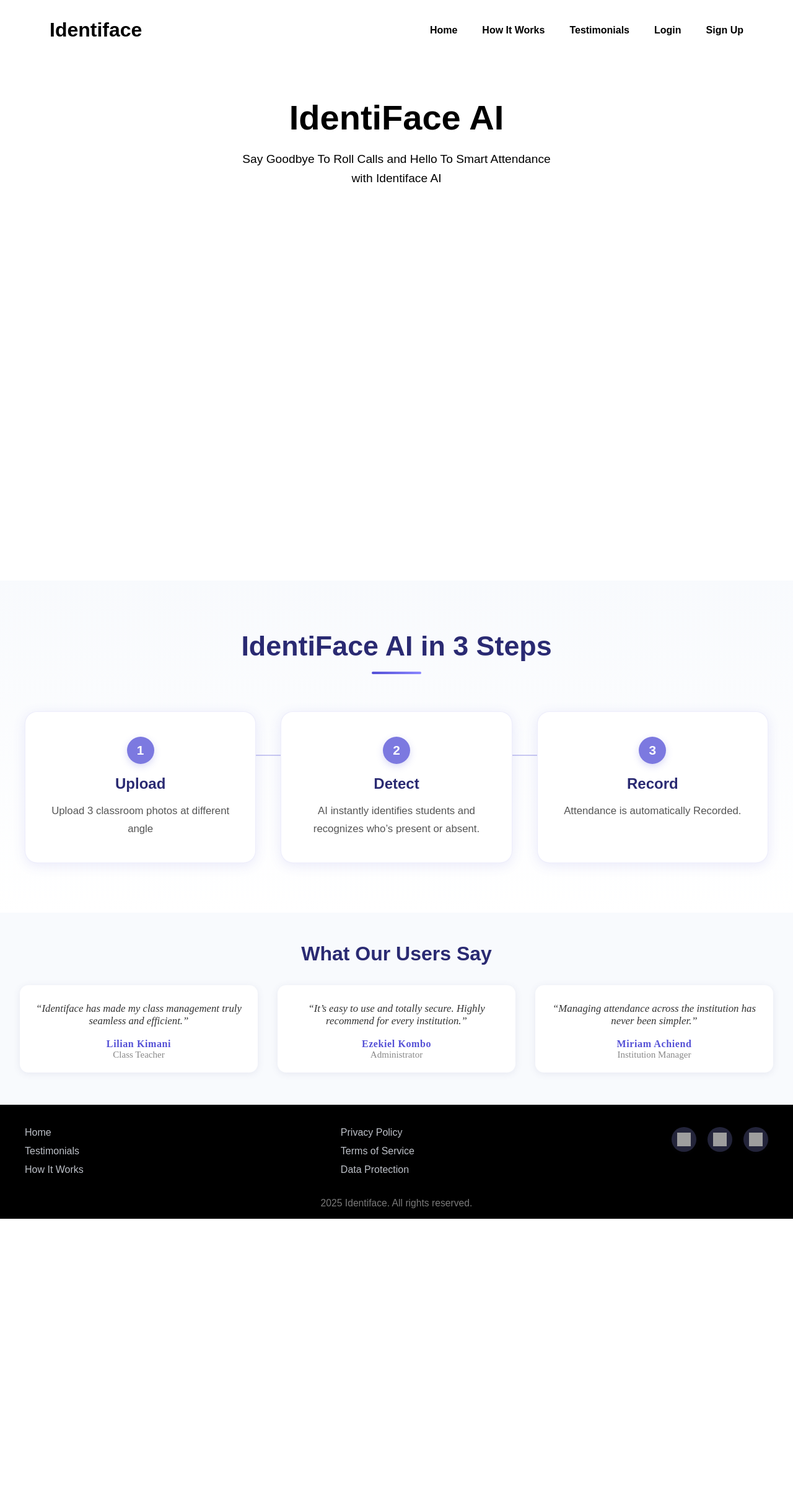
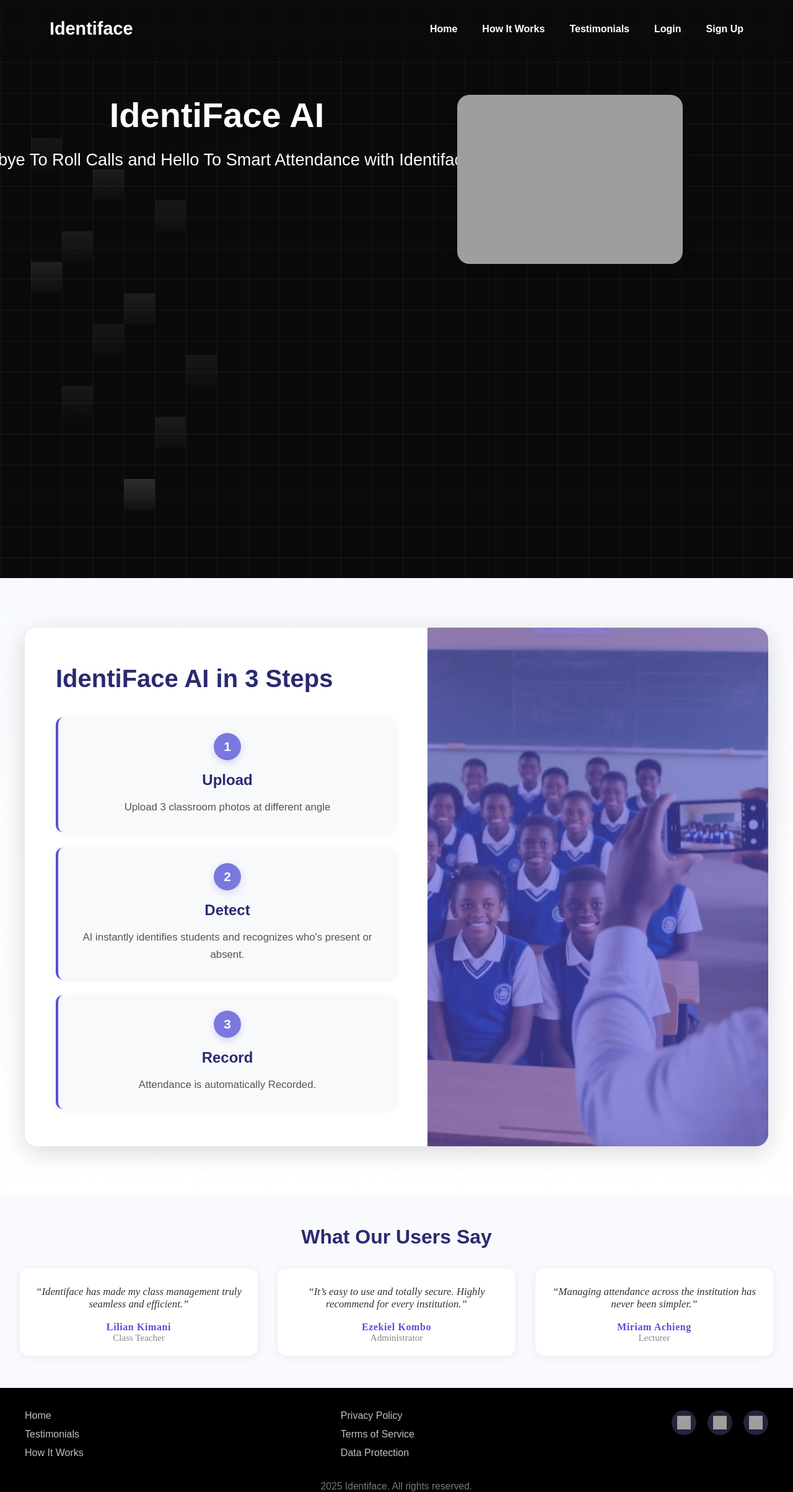
Before and after one commit to MuthoniGathiithi/identiface, a Django app: page / in a window 1280 px wide. Shown: the top 2408 px of the page at 62% size. Before the commit the page ends 1967 px from the top, so only its background shows below. Run offline with Django 5.2, Linux system fonts and the light colour scheme; grey boxes are pictures that could not be loaded.

Commit message:
modify : heroic image and how it works secion

```diff
--- a/face_recognition/templates/face_recognition/landing_page.html
+++ b/face_recognition/templates/face_recognition/landing_page.html
@@ -8,6 +8,100 @@
 <style>
 
 
+
+
+
+
+
+
+/* Main Background - Tech Grid */
+/*.landing-background {
+    background: #0a0a0a;
+    position: relative;
+    min-height: 100vh;
+    width: 100%;
+    background-image:
+        linear-gradient(rgba(255, 255, 255, 0.1) 1px, transparent 1px),
+        linear-gradient(90deg, rgba(255, 255, 255, 0.1) 1px, transparent 1px);
+    background-size: 50px 50px;
+}
+
+/* Glowing Pulse Effect */
+
+
+/*@keyframes pulse {
+    0%, 100% {
+        transform: translate(-50%, -50%) scale(1);
+        opacity: 0.5;
+    }
+    50% {
+        transform: translate(-50%, -50%) scale(1.2);
+        opacity: 0.8;
+    }
+}
+*/
+/* Main Background - Tech Grid (FADED) */
+.landing-background {
+    background: #0a0a0a;
+    position: relative;
+    min-height: 100vh;
+    width: 100%;
+    background-image:
+        linear-gradient(rgba(255, 255, 255, 0.05) 1px, transparent 1px),  /* Changed from 0.1 to 0.05 - MORE FADED */
+        linear-gradient(90deg, rgba(255, 255, 255, 0.05) 1px, transparent 1px);  /* Changed from 0.1 to 0.05 - MORE FADED */
+    background-size: 50px 50px;
+}
+
+/* Filled Grid Cells - BOTTOM-LEFT (South-Left) */
+.landing-background::before {
+    content: '';
+    position: absolute;
+    top: 0;
+    left: 0;
+    right: 0;
+    bottom: 10px;
+    background-image:
+        linear-gradient(to bottom, rgba(255, 255, 255, 0.08), rgba(255, 255, 255, 0.02)),
+        linear-gradient(to bottom, rgba(255, 255, 255, 0.06), rgba(255, 255, 255, 0.01)),
+        linear-gradient(to bottom, rgba(255, 255, 255, 0.07), rgba(255, 255, 255, 0.02)),
+        linear-gradient(to bottom, rgba(255, 255, 255, 0.05), rgba(255, 255, 255, 0.01)),
+        linear-gradient(to bottom, rgba(255, 255, 255, 0.09), rgba(255, 255, 255, 0.02)),
+        linear-gradient(to bottom, rgba(255, 255, 255, 0.06), rgba(255, 255, 255, 0.01)),
+        linear-gradient(to bottom, rgba(255, 255, 255, 0.08), rgba(255, 255, 255, 0.02)),
+        linear-gradient(to bottom, rgba(255, 255, 255, 0.07), rgba(255, 255, 255, 0.01)),
+        linear-gradient(to bottom, rgba(255, 255, 255, 0.06), rgba(255, 255, 255, 0.02)),
+        linear-gradient(to bottom, rgba(255, 255, 255, 0.08), rgba(255, 255, 255, 0.01)),
+        linear-gradient(to bottom, rgba(255, 255, 255, 0.05), rgba(255, 255, 255, 0.02)),
+        linear-gradient(to bottom, rgba(255, 255, 255, 0.07), rgba(255, 255, 255, 0.01));
+    background-size: 50px 50px;
+    background-position:
+        /*50px calc(100% - 150px), */   /* Bottom-left area */
+        200px calc(100% - 100px),   /* Bottom-left area */
+        100px calc(100% - 250px),   /* Bottom-left area */
+        250px calc(100% - 200px),   /* Bottom-left area */
+        150px calc(100% - 350px),   /* Bottom-left area */
+        50px calc(100% - 450px),    /* Bottom-left area */
+        300px calc(100% - 300px),   /* Bottom-left area */
+        200px calc(100% - 400px),   /* Bottom-left area */
+        100px calc(100% - 500px),   /* Bottom-left area */
+        250px calc(100% - 550px),   /* Bottom-left area */
+        150px calc(100% - 600px),   /* Bottom-left area */
+        50px calc(100% - 650px);    /* Bottom-left area */
+    background-repeat: no-repeat;
+    pointer-events: none;
+}
+
+/* Glowing Pulse Effect */
+@keyframes pulse {
+    0%, 100% {
+        transform: translate(-50%, -50%) scale(1);
+        opacity: 0.5;
+    }
+    50% {
+        transform: translate(-50%, -50%) scale(1.2);
+        opacity: 0.8;
+    }
+}
 
 .hero, .hero-text, .hero-image {
   position: relative;
@@ -31,7 +125,7 @@ body {
 }
 
 .header {
-     background-color: rgba(255, 255, 255, 0);
+     background-color:transparent;
     font-family: poppins, sans-serif;
     position:sticky;
     top:0;
@@ -42,6 +136,12 @@ body {
     border-radius: 0;
     z-index: 100;
 
+}
+
+.logo h1 {
+    color: white;
+    font-size: 1.8rem;
+    font-weight: 700;
 }
 .container {
     display: flex;
@@ -65,7 +165,7 @@ body {
 }
 .navbar ul li a {
     text-decoration: none;
-    color: rgb(0, 0, 0);
+    color: white;
     font-weight: 500;
     transition: color 0.3s ease;
 
@@ -80,9 +180,9 @@ body {
 }
 
 .hero {
-  display: grid;
+  display: flex;
   align-items: center;
-  justify-content: center;
+  justify-content:space-between;
   padding: 60px 100px;
   background:transparent;
   /* or something £background: linear-gradient(to right, #f5f7fa, #dbe8f6);like */
@@ -92,8 +192,9 @@ body {
   overflow: hidden;
   display: flex;
   text-align: center;
-  gap: 40px;
+  gap: 60px;
   place-items: start center;
+  flex-direction: row;
 
 }
 
@@ -140,22 +241,24 @@ body {
 
 
 .hero-text {
-  flex: 1;
+  flex: 2;
   max-width: 500px;
 }
 
 .hero-text h1 {
   font-size: 3.5rem;
-  color: black;
+  color:white ;
   font-weight: 700;
   margin-bottom: 20px;
 }
 
 .hero-text p {
-  font-size: 1.2rem;
-  color: black ;
-  line-height: 1.6;
-  margin-bottom: 30px;
+  font-size: 1.7rem;
+  color: white ;
+  line-height: 1.5;
+  white-space: nowrap;
+  /*margin-bottom: 30px;*/
+  margin-left: -224px;
 }
 
 .cta-btn {
@@ -182,7 +285,7 @@ body {
 
 .hero-image img {
   width: 70%;
-  max-width: 320px;
+  max-width: 420px;
   border-radius: 20px;
   box-shadow: 0 8px 20px rgba(0,0,0,0.15);
   transition: transform 0.4s ease;
@@ -306,43 +409,56 @@ background: #f8fafd;
   background: rgba(0, 0, 0, 0.50);
 }*/
 
+
+
+
+
+/* Container for two-column layout */
+.how-it-works-container {
+  display: flex;
+  gap: 0;
+  max-width: 1400px;
+  margin: 0 auto;
+  align-items: stretch;
+  border-radius: 20px;
+  overflow: hidden;
+  box-shadow: 0 10px 40px rgba(0, 0, 0, 0.15);
+}
+
+/* Left side - White background with content */
+.steps-container {
+  flex: 1;
+  background: #ffffff;
+  padding: 60px 50px;
+  display: flex;
+  flex-direction: column;
+  justify-content: center;
+}
+
 .how-it-works h2 {
-  font-size: 2.8rem;
+  font-size: 2.5rem;
   font-weight: 700;
   color: #2a2a72;
-  text-align: center;
-  margin-bottom: 60px;
+  text-align: left;
+  margin-bottom: 40px;
   position: relative;
   z-index: 1;
 }
 
-.how-it-works h2::after {
-  content: '';
-  display: block;
-  width: 80px;
-  height: 4px;
-  background: linear-gradient(90deg, #5450d6, #8b87ff);
-  margin: 16px auto 0;
-  border-radius: 2px;
-}
-
 .steps {
-  display: grid;
-  grid-template-columns: repeat(3, 1fr);
-  gap: 40px;
-  max-width: 1200px;
-  margin: 0 auto;
-  position: relative;
+  display: flex;
+  flex-direction: column;
+  gap: 25px;
   z-index: 1;
 }
 
 .step {
-  background: #ffffff;
-  border-radius: 20px;
-  padding: 40px 32px;
-  box-shadow: 0 4px 20px rgba(84, 80, 214, 0.12);
+  background: #f8f9fb;
+  border-radius: 12px;
+  padding: 25px 30px;
+  box-shadow: 0 2px 8px rgba(84, 80, 214, 0.08);
   position: relative;
-  border: 1px solid rgba(84, 80, 214, 0.1);
+  border-left: 4px solid #5450d6;
 }
 
 .step h3 {
@@ -355,24 +471,6 @@ background: #f8fafd;
   padding-left: 0px;
 }
 
-/*.step h3::before {
-  content: attr(data-step);
-  position: absolute;
-  left: 0;
-  top: 50%;
-  transform: translateY(-50%);
-  width: 36px;
-  height: 36px;
-  background: #5450d6;
-  color: white;
-  border-radius: 50%;
-  display: flex;
-  align-items: center;
-  justify-content: center;
-  font-size: 1rem;
-  font-weight: 700;
-  box-shadow: 0 4px 12px rgba(84, 80, 214, 0.3);
-}*/
 
 
 
@@ -383,25 +481,34 @@ background: #f8fafd;
   margin: 0;
 }
 
-/* Connecting lines between steps (desktop only) */
-@media (min-width: 1024px) {
-  .steps::before {
-    content: '';
+
+/* Right side - Image with dark overlay */
+.how-it-works-image {
+  flex: 1;
+  position: relative;
+  overflow: hidden;
+  min-height: 600px;
+}
+
+.how-it-works-image img {
+  width: 100%;
+  height: 100%;
+  object-fit: cover;
+  display: block;
+}
+
+.image-overlay {
   position: absolute;
-    top: 70px;
-    left: 50%;
-    transform: translateX(-50%);
-    width: 70%;
-    height: 2px;
-    background: linear-gradient(90deg,
-      transparent 0%,
-      rgba(84, 80, 214, 0.3) 15%,
-      rgba(84, 80, 214, 0.3) 85%,
-      transparent 100%
-    );
-    z-index: 0;
+  top: 0;
+  left: 0;
+  right: 0;
+  bottom: 0;
+  background: rgba(84, 80, 214, 0.6);
+  z-index: 1;
+  pointer-events: none;
 }
-}
+
+/* Connecting lines removed for vertical layout */
 
 /* Responsive Design */
 @media (max-width: 1024px) {
@@ -414,9 +521,8 @@ background: #f8fafd;
     margin-bottom: 40px;
   }
 
-  .steps {
-    grid-template-columns: 1fr;
-    gap: 30px;
+  .how-it-works-container {
+    flex-direction: column;
   }
 }
 
@@ -465,33 +571,6 @@ background: #f8fafd;
 .step p {
   text-align: center;
 }
-
-
-
-
-
-
-
-
-
-
-
-
-
-
-
-
-
-
-
-
-
-
-
-
-
-
-
 
 
 
@@ -600,6 +679,10 @@ background: #f8fafd;
 
 
 <body>
+
+<div class="landing-background">
+    <div class="glow"></div>
+
     <header class="header">
         <div class="container">
             <div class="logo">
@@ -622,82 +705,52 @@ background: #f8fafd;
   <div class="hero-text">
     <h1 class="typing">IdentiFace AI</h1>
     <p>Say Goodbye To Roll Calls and Hello To Smart Attendance with Identiface AI</p>
+
+
+  </div>
+
+  <div class="hero-image">
+     <img src="{% static 'face_recognition/images/Dashboard(1).png' %}" alt="Dashboard Preview">
    </div>
 
 </section>
 
+</div>
 
 <section id="how-it-works" class="how-it-works">
+  <div class="how-it-works-container">
+    <!-- Left side: Title + Steps (raised white card) -->
+    <div class="steps-container">
+      <h2>IdentiFace AI in 3 Steps</h2>
 
-  <h2>IdentiFace AI in 3 Steps</h2>
       <div class="steps">
-
         <div class="step">
           <span class="step-number">1</span>
-      <h3> Upload  </h3>
-      <p> Upload 3 classroom photos  at different angle</p>
-
+          <h3>Upload</h3>
+          <p>Upload 3 classroom photos at different angle</p>
         </div>
 
         <div class="step">
           <span class="step-number">2</span>
-      <h3> Detect  </h3>
-        <p>AI instantly identifies students and recognizes who’s present or absent.</p>
+          <h3>Detect</h3>
+          <p>AI instantly identifies students and recognizes who's present or absent.</p>
+        </div>
 
-    </div>
         <div class="step">
           <span class="step-number">3</span>
-      <h3> Record  </h3>
-
-      <p>Attendance is automatically Recorded.
-
+          <h3>Record</h3>
+          <p>Attendance is automatically Recorded.</p>
+        </div>
+      </div>
     </div>
 
+    <!-- Right side: Image with overlay -->
+    <div class="how-it-works-image">
+      <div class="image-overlay"></div>
+      <img src="{% static 'face_recognition/images/aigen.jpg' %}" alt="How it works">
     </div>
-
-
-
-
-
-
-
-
-
-
-
-
-
-
-
-
-
-
-
-
-
-
-
-
-
-
+  </div>
 </section>
-
-
-
-
-
-
-
-
-
-
-
-
-
-
-
-
-
 
 
 
@@ -719,8 +772,8 @@ background: #f8fafd;
     </div>
     <div class="testimonial-card">
       <p class="testimonial-message">“Managing attendance across the institution has never been simpler.”</p>
-      <span class="testimonial-name">Miriam Achiend</span>
-      <span class="testimonial-title">Institution Manager</span>
+      <span class="testimonial-name">Miriam Achieng</span>
+      <span class="testimonial-title">Lecturer</span>
     </div>
   </div>
 </section>
```
Lines whose indentation alone changed are shown as unchanged.
